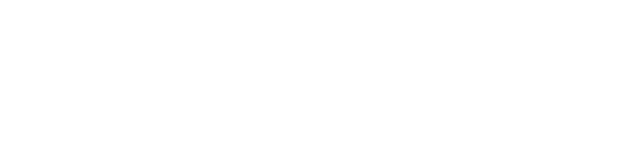
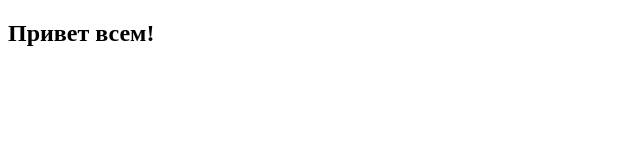
Before and after one commit to SalniVlada/first-project, a plain HTML site: page index.html in a window 1280 px wide. Shown: the whole page, without its empty margins (0-640 px from the left). Drawn offline with Linux system fonts and the light colour scheme.

Commit message:
добавила приветствие

```diff
--- a/index.html
+++ b/index.html
@@ -5,5 +5,6 @@
   <link rel="stylesheet" href="https://code.s3.yandex.net/web-code/normalize.css">
   <link rel="stylesheet" href="style.css">
   <title>Портфолио</title>
+  <h2>Привет всем!</h2>
 </head>
 </html>
```
